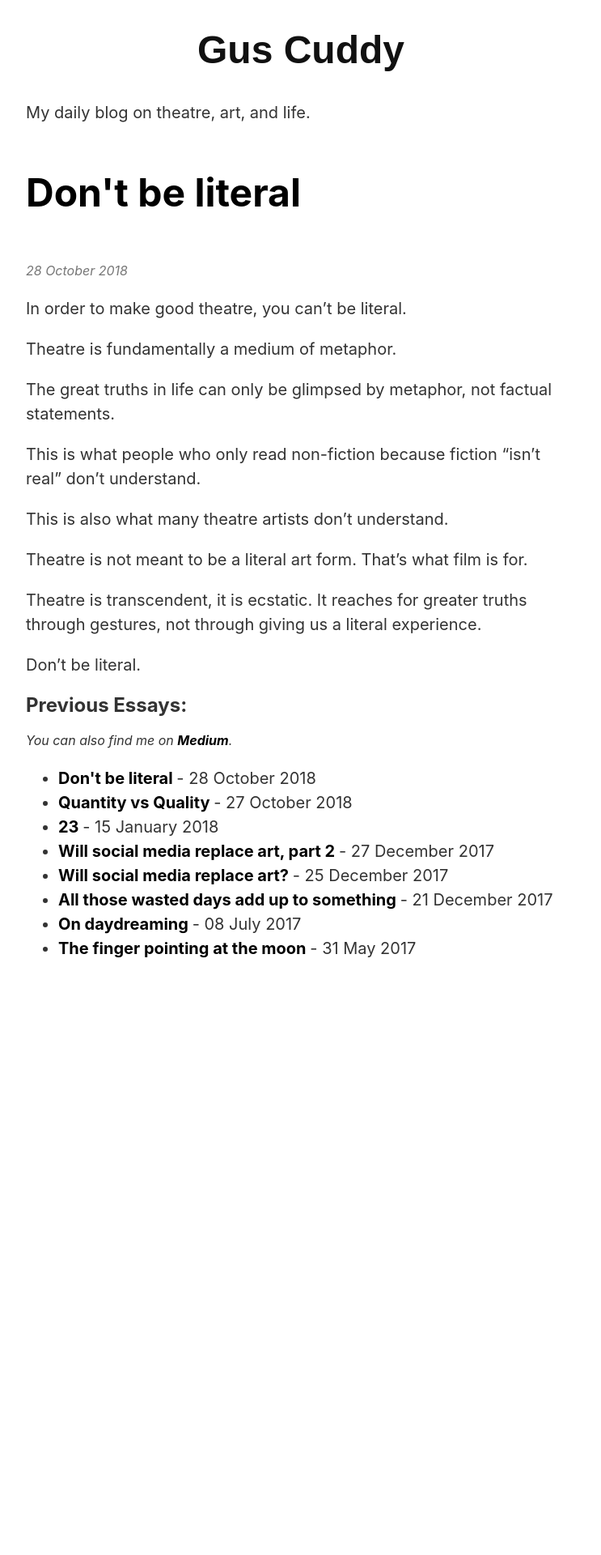
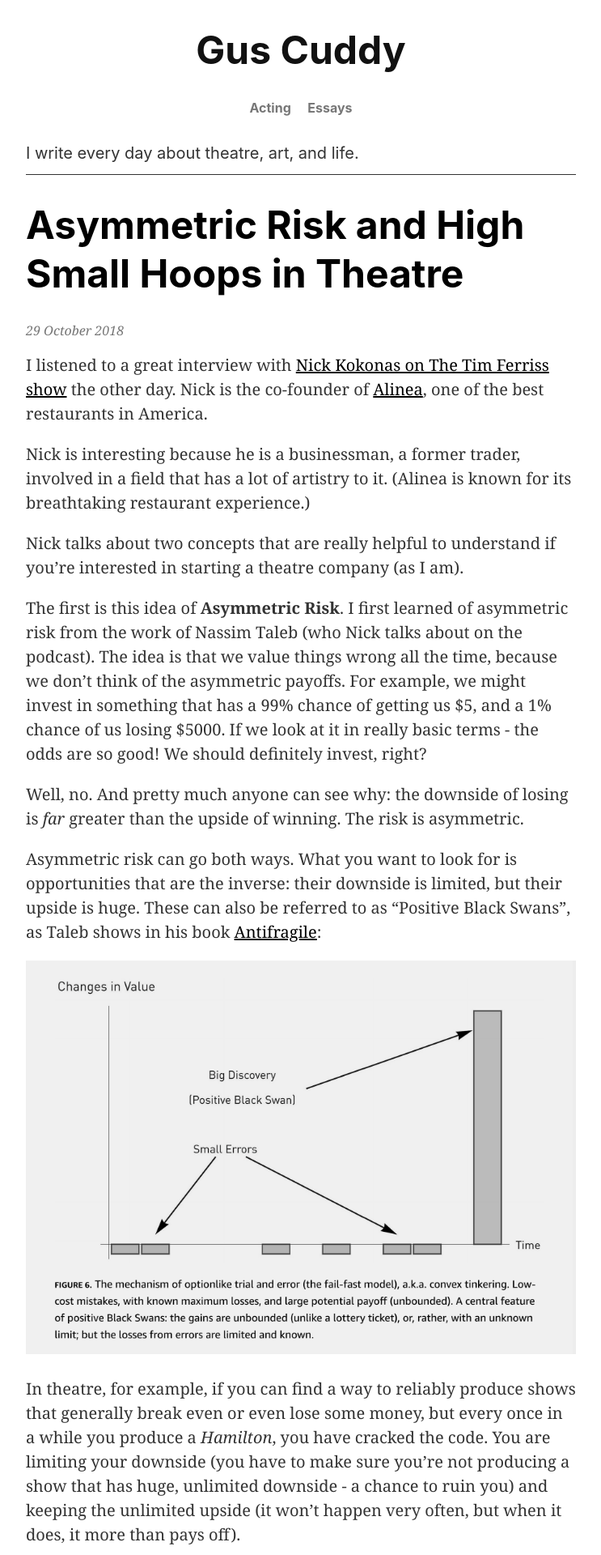
Before and after one commit to gcuddy/gcuddy.github.io, a Jekyll site: the page built from writing.html, in a window 1280 px wide. Shown: the top 1920 px of the page at 81% size, without its empty margins (268-1011 px from the left). Built offline with Jekyll 4.4.1, drawn with Linux system fonts in a browser that asks for light colours; before the commit the page ends 1206 px from its top, so only the background shows below that; some of the changed text lies outside the part shown.

Commit message:
New post.

```diff
--- a/Gemfile
+++ b/Gemfile
@@ -1,7 +1,4 @@
 source "https://rubygems.org"
-ruby RUBY_VERSION
-
-gem 'github-pages'
 
 
 # Hello! This is where you manage which Jekyll version is used to run.
@@ -19,7 +16,7 @@ gem "minima", "~> 2.0"
 
 # If you want to use GitHub Pages, remove the "gem "jekyll"" above and
 # uncomment the line below. To upgrade, run `bundle update github-pages`.
-# gem "github-pages", group: :jekyll_plugins
+gem "github-pages", group: :jekyll_plugins
 
 # If you have any plugins, put them here!
 group :jekyll_plugins do
--- a/_includes/header.html
+++ b/_includes/header.html
@@ -1,3 +1,9 @@
-<section class="avenir near-black">
-  <h1 class="f1 lh-title center tc"><a href="/" class="link near-black">Gus Cuddy</a></h1>
+<section class="sans-serif near-black">
+  <nav class="">
+  <h1 class="f1 lh-title"><a class="center tc dim db link near-black" href="/">Gus Cuddy</a></h1>
+  <div class="tc pb3">
+    <a class="link dim b gray f6 f5-ns dib mr3" href="/#acting" title="Acting">Acting</a>
+    <a class="link dim b gray f6 f5-ns dib" href="/blog" title="Essays">Essays</a>
+  </div>
+</nav>
 </section>
--- a/_includes/header_small.html
+++ b/_includes/header_small.html
@@ -1,3 +1,3 @@
-<section class="avenir near-black">
+<section class="sans-serif near-black">
   <h1 class="f3 lh-title"><a href="/" class="link near-black">Gus Cuddy</a></h1>
 </section>
--- a/_layouts/post.html
+++ b/_layouts/post.html
@@ -5,8 +5,8 @@
     <div class="center">
     <h1 class="f5 lh-title tc"><a href="/" class="link dark-gray dim">Gus Cuddy</a> | <a href="/blog" class="link dark-gray dim">Essays:</a></h1>
     <h1 class="f1 lh-title tc">{{ page.title }}</h1>
-    <h1 class="f5 i gray sans-serif tc"> {{ page.date | date: "%Y-%m-%d" }}</h1>
-       <div class="center near-black measure-wide lh-copy athelas f3">
+    <h1 class="f5 i gray serif tc"> {{ page.date | date_to_long_string }}</h1>
+       <div class="center near-black measure-wide lh-copy serif f3">
 
        {{ content }}
 
--- /dev/null
+++ b/_posts/2018-10-29-asymmetric-risk-high-tight-holes.md
@@ -0,0 +1,30 @@
+---
+layout: post
+title: "Asymmetric Risk and High Small Hoops in Theatre"
+---
+
+I listened to a great interview with [Nick Kokonas on The Tim Ferriss show](https://tim.blog/2018/10/18/nick-kokonas/) the other day. Nick is the co-founder of [Alinea](https://alinearestaurant.com), one of the best restaurants in America.
+
+Nick is interesting because he is a businessman, a former trader, involved in a field that has a lot of artistry to it. (Alinea is known for its breathtaking restaurant experience.)
+
+Nick talks about two concepts that are really helpful to understand if you're interested in starting a theatre company (as I am).
+
+The first is this idea of **Asymmetric Risk**. I first learned of asymmetric risk from the work of Nassim Taleb (who Nick talks about on the podcast). The idea is that we value things wrong all the time, because we don't think of the asymmetric payoffs. For example, we might invest in something that has a 99% chance of getting us $5, and a 1% chance of us losing $5000. If we look at it in really basic terms - the odds are so good! We should definitely invest, right?
+
+Well, no. And pretty much anyone can see why: the downside of losing is *far* greater than the upside of winning. The risk is asymmetric.
+
+Asymmetric risk can go both ways. What you want to look for is opportunities that are the inverse: their downside is limited, but their upside is huge. These can also be referred to as "Positive Black Swans", as Taleb shows in his book [Antifragile](https://www.amazon.com/Antifragile-Things-That-Disorder-Incerto/dp/0812979680):
+
+![Positive Black Swans](/images/positive_black_swan.png)
+
+In theatre, for example, if you can find a way to reliably produce shows that generally break even or even lose some money, but every once in a while you produce a *Hamilton*, you have cracked the code. You are limiting your downside (you have to make sure you're not producing a show that has huge, unlimited downside - a chance to ruin you) and keeping the unlimited upside (it won't happen very often, but when it does, it more than pays off).
+
+Kokonas talks about this in terms of restaurants, with this stat that gets thrown around that "on average, 95% of restaurants fail within the first year." Even beyond this data probably having no basis, averages are very misleading and dangerous, a type of two-dimensional thinking. What Kokonas saw was that, in essence, starting a restaurant was priced wrong: there was asymmetric risk. Sure, maybe 95% of restaurants fail, and they lose a little bit of money. But maybe the 15% that succeed do so very, very well and last a very long time.
+
+So this leads to Kokonas' second idea (his own), of **High Small Hoops**. The idea is that, if you are smart and a hard worker, you should be seeking the high small hoops, like starting a restaurant, starting a startup, or even making a theatre company. So 95% of restaurants fail. Great! That means there's much less competition if you can make it through the High Small Hoop. The challenge of hitting that hoop is the fun - it's the thing that you obsess over, that keeps you up at night (in a good way) and gets you up in the morning. If you really put all your effort into it and have a totally fresh idea, Kokonas argues, are the odds really 95% that you'll fail? Probably not.
+
+And besides, what's a year anyway? If you can find a way to mitigate your risk so that the downside is really not so bad, then you have a pretty appealing proposition on your hands.
+
+My theory is that the same is true for theatre. There is lots of Asymmetric Risk in theatre, and the High Small Hoops theory is very much present. Everyone and their mother tries starting a theatre company, and most fail. Most don't understand or even think about risk, and most just aren't very good. (The other important part is that Kokonas had met someone he believed was a world-class chef who nobody knew yet, and they wanted to re-think every part of the restaurant experience -- right down to why we even think candles are romantic. How many theatre companies have world-class talent and are trying to re-invent the theatrical experience? Not many.)
+
+It seems to me if you have talent, work hard, question everything that is "standard", understand asymmetric risk, and aim for an exciting High Small Hoops - that's a recipe for some modicum of success. More on this in the future.
--- a/custom.css
+++ b/custom.css
@@ -1,12 +1,11 @@
 .lh-copy a {
   opacity: 1;
   color: #000;
-  text-decoration: none;
-  font-weight: 700;
 }
 
 .lh-copy a:hover {
   opacity: .5;
+  color: #E7040F;
 }
 
 h2 {
@@ -14,11 +13,6 @@ h2 {
   line-height: 1.25;
 }
 
-#mc_embed_signup {
-  font-size: 1rem;
-  font-family: "avenir next", avenir, sans-serif;
-}
-
 blockquote {
   font-style: italic;
 }
--- a/writing.html
+++ b/writing.html
@@ -4,17 +4,20 @@ permalink: /blog
 title: "BLOG"
 ---
 
-<p>My daily blog on theatre, art, and life.</p>
+<p class="bb pb3 lh-solid">I write every day about theatre, art, and life.</p>
 
+<div class="bb pb3 mb3">
     {% for post in site.posts limit:1 %}
-    <p class="f1 sans-serif">
-      <a href="{{ post.url }}">{{ post.title }}</a>
-      </p>
-      <p class="f5 i gray sans-serif"> {{ post.date | date_to_long_string }}</p>
-      <span class="sans-serif f4">
+    <h1 class="f1 sans-serif lh-title">
+      <a class="link" href="{{ post.url }}">{{ post.title }}</a>
+    </h1>
+      <p class="f5 i gray serif lh-solid"> {{ post.date | date_to_long_string }}</p>
+      <span class="serif f4">
         {{ post.content }}
       </span>
     {% endfor %}
+
+    </div>
 
     <h1 class="f3 lh-title sans-serif">Previous Essays:</h1>
     <p class="f5 i">You can also find me on <a class="link black b dim" target="_blank" href="http://medium.com/@guscuddy">Medium</a>.
@@ -24,7 +27,7 @@ title: "BLOG"
         <a class ="link b black dim" href="{{ post.url }}">
           {{ post.title }}
         </a>
-        - <time datetime="{{ post.date | date: "%Y-%m-%d" }}">{{ post.date | date_to_long_string }}</time>
+        - <time class="serif" datetime="{{ post.date | date: "%Y-%m-%d" }}">{{ post.date | date_to_long_string }}</time>
       </li>
     {% endfor %}
   </ul>
```
Also changed, not shown: _posts/2018-10-27-quantity-vs-quality.md (+1 -1 lines), index.md (+3 -4 lines), images/positive_black_swan.png (added), 1 other file.
